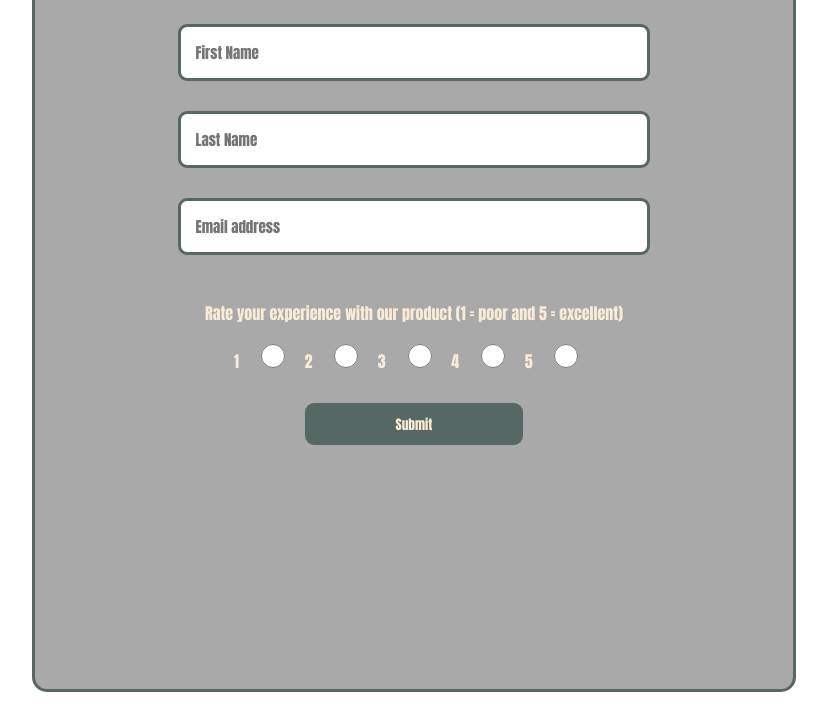
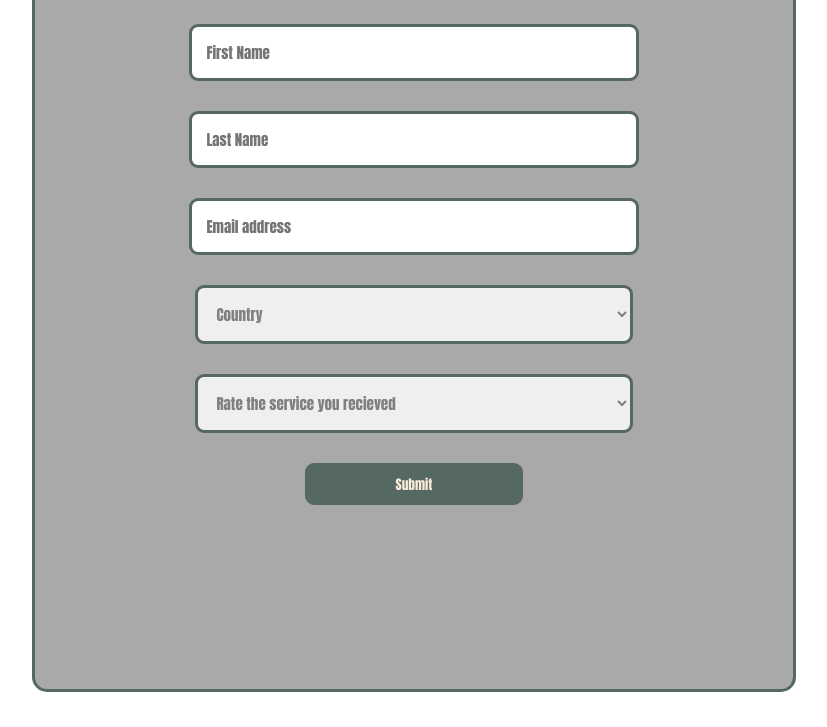
Before and after one commit to Smambo/Projects, a plain HTML site: page survey_form/index.html in a window 1280 px wide. Shown: the part 149-876 px from the top of the page, without its empty margins (226-1053 px from the left). Drawn offline with Linux system fonts and the light colour scheme.

Commit message:
Updated styles

```diff
--- a/survey_form/index.html
+++ b/survey_form/index.html
@@ -21,17 +21,27 @@
                     <input class="email" id="email" type="email" placeholder="Email address" />
                 </div>
                 <div class="input">
-                    <p>Rate your experience with our product (1 = poor and 5 = excellent)</p>
-                    <label>1</label>
-                    <input class="rating" id="rating" type="radio"  />
-                    <label>2</label>
-                    <input class="rating" id="rating" type="radio"  />
-                    <label>3</label>
-                    <input class="rating" id="rating" type="radio"  />
-                    <label>4</label>
-                    <input class="rating" id="rating" type="radio"  />
-                    <label>5</label>
-                    <input class="rating" id="rating" type="radio"  />
+                    <select name="country" class="country">
+                        <option>Country</option>
+                        <option value="south-africa">South Africa</option>
+                        <option value="lesotho">Lesotho</option>
+                        <option value="namibia">Namibia</option>
+                        <option value="madagascar">Madagascar</option>
+                        <option value="uk">United Kingdom</option>
+                        <option value="france">France</option>
+                        <option value="usa">United States of America</option>
+                        <option value="australia">Australia</option>
+                    </select>
+                </div>
+                <div class="input">
+                    <select name="rating" class="rating">
+                        <option>Rate the service you recieved</option>
+                        <option value="1">Poor (1)</option>
+                        <option value="2">Decent (2)</option>
+                        <option value="3">Average (3)</option>
+                        <option value="4">Good (4)</option>
+                        <option value="5">Excellent (5)</option>
+                    </select>
                 </div>
                 <div class="submit">
                     <button>Submit</button>
--- a/survey_form/styles.css
+++ b/survey_form/styles.css
@@ -28,7 +28,7 @@
 }
 
 input {
-    width: 60%;
+    width: 57%;
     padding: 14px;
     border: 3px solid rgb(86, 104, 100);
     border-radius: 9px;
@@ -46,6 +46,7 @@ input[type=radio] {
     font-size: 15px;
     font-weight: bold;
     color: darkgrey;
+    cursor: pointer;
 }
 .submit {
     text-align: center;
@@ -59,6 +60,7 @@ button {
     border-radius: 9px;
     color: antiquewhite;
     background-color: rgb(86, 104, 100);
+    cursor: pointer;
 }
 
 button:hover {
@@ -67,3 +69,27 @@ button:hover {
     border: 3px solid antiquewhite;
     transition-duration: 0.4s;
 }
+
+.country {
+    width: 60%;
+    padding: 14px;
+    border: 3px solid rgb(86, 104, 100);
+    border-radius: 9px;
+    font-size: 15px;
+    font-weight: bold;
+    color: grey;
+}
+
+option[value] {
+    font-size: 15px;
+}
+
+.rating {
+    width: 60%;
+    padding: 14px;
+    border: 3px solid rgb(86, 104, 100);
+    border-radius: 9px;
+    font-size: 15px;
+    font-weight: bold;
+    color: grey;
+}
```
